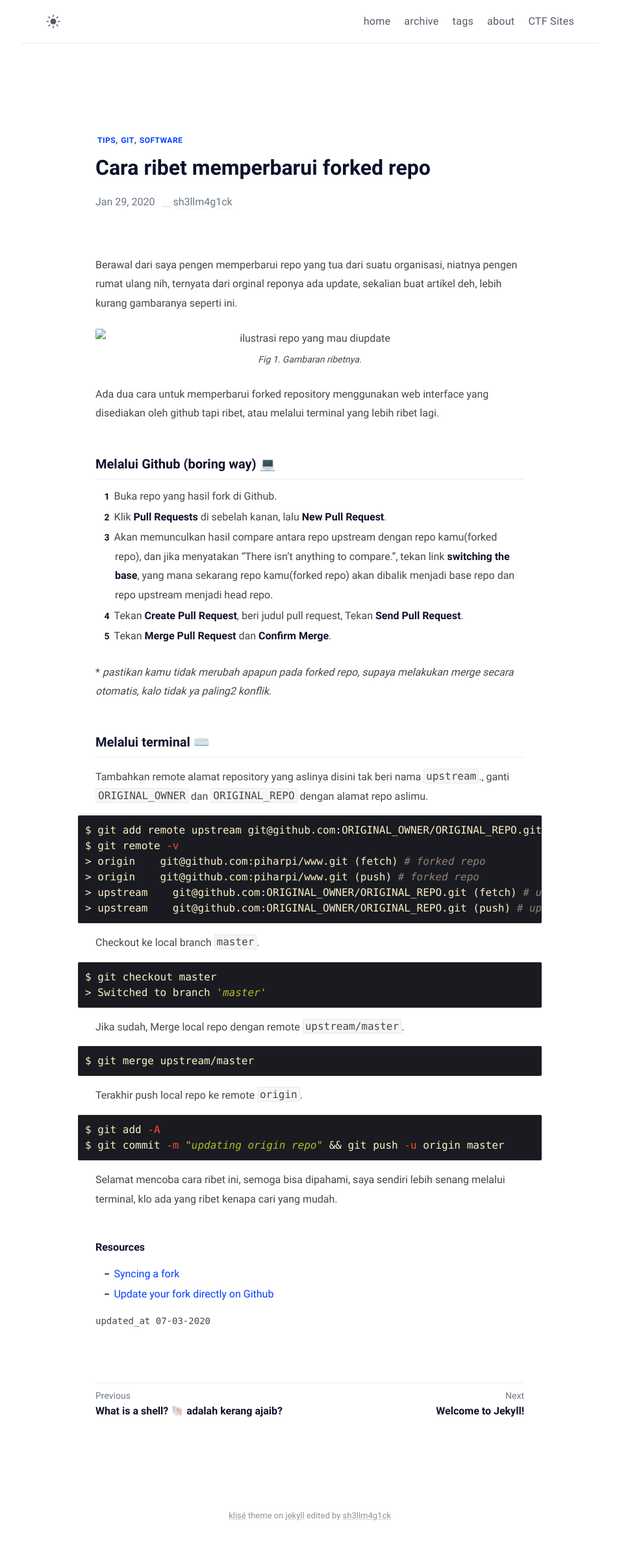
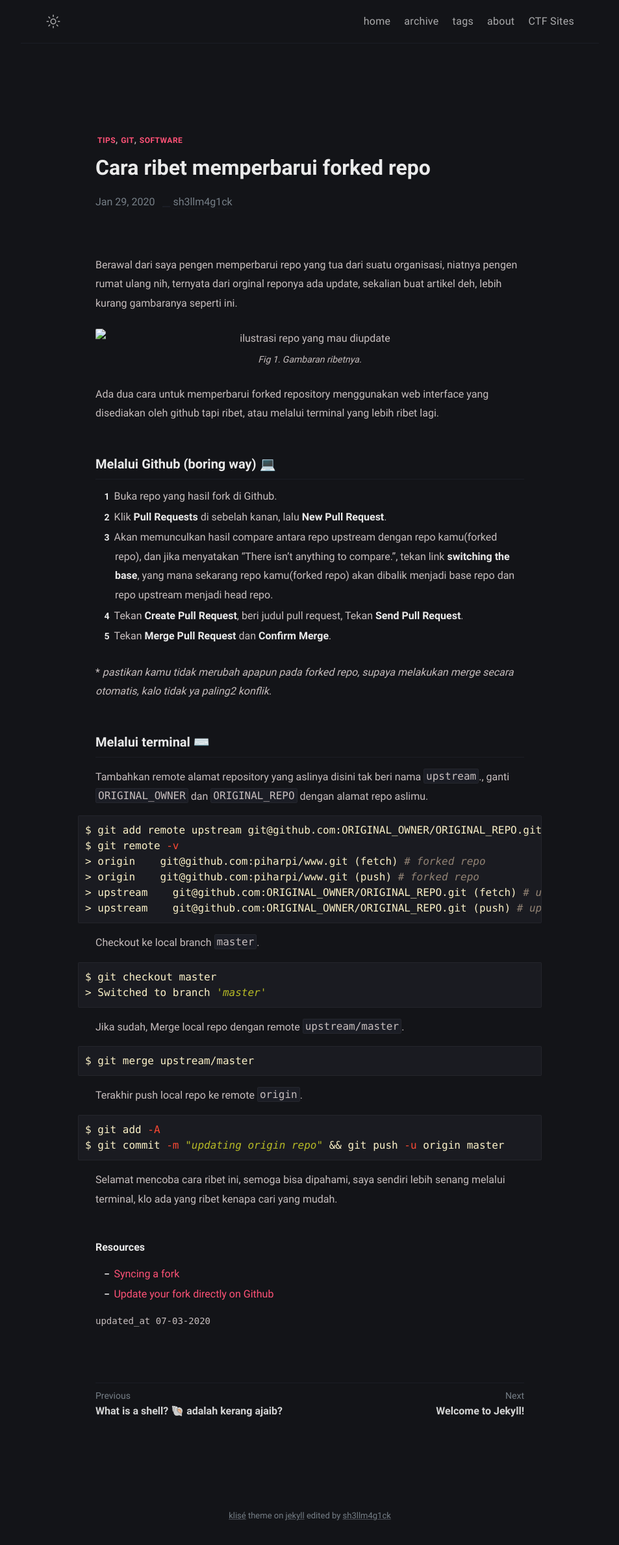
Before and after one commit to sh3llm4g1ck/sh3llm4g1ck.github.io, a Jekyll site: the page built from _posts/cara-memperbarui-fork-repository/2020-01-29-cara-memperbarui-fork-repository.md, in a window 1280 px wide. Shown: the whole page at 65% size, without its empty margins (163-1116 px from the left). Built offline with Jekyll 4.4.1, drawn with Linux system fonts in a browser that asks for light colours; some web fonts are replaced.

Commit message:
Update _dark.scss

```diff
--- a/_sass/klise/_dark.scss
+++ b/_sass/klise/_dark.scss
@@ -1,4 +1,4 @@
-body[dtheme="dark"] {
+body[data-theme="dark"] {
   color: $dark-text-base-color;
   background-color: $dark-black;
 
```
